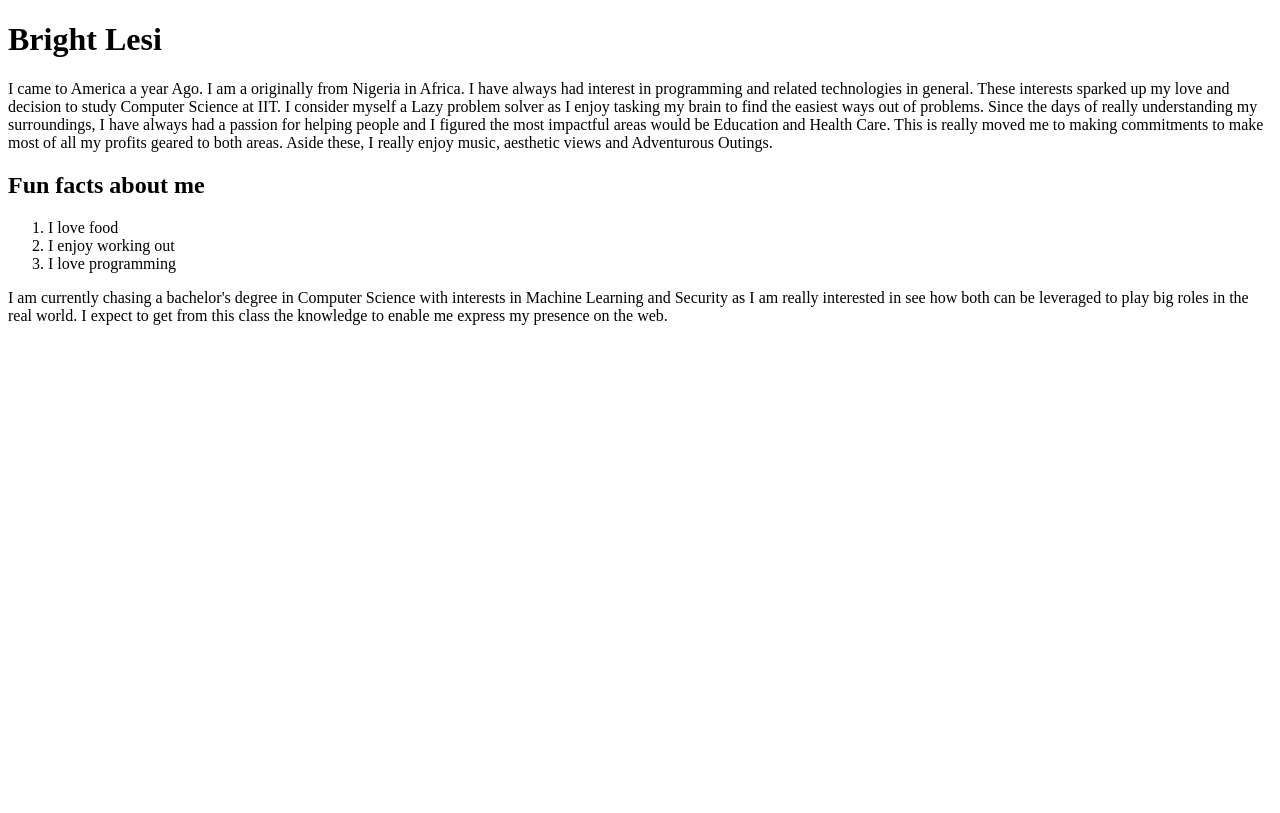
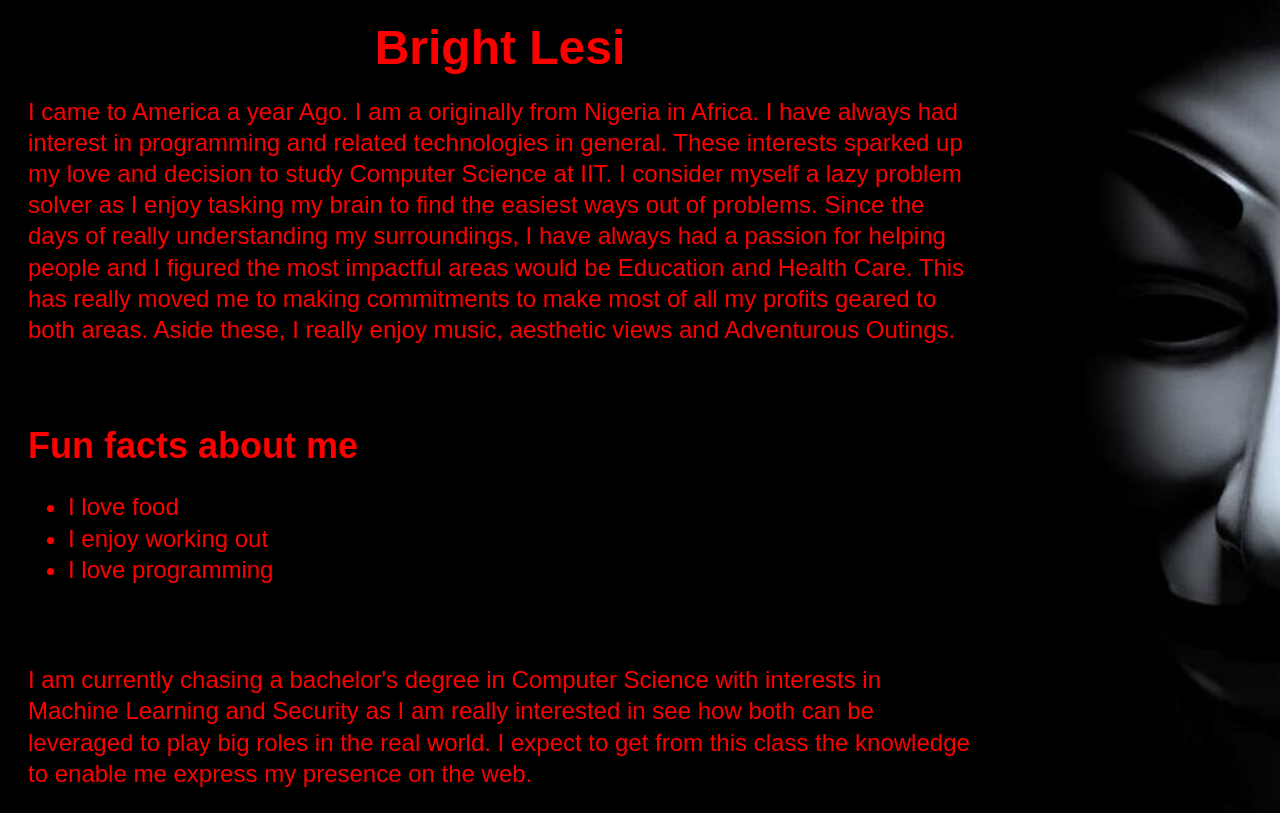
Before and after one commit to dumadi1/com330-project1, a plain HTML site: page index.html in a window 1280 px wide. Drawn offline with Linux system fonts and the light colour scheme.

Commit message:
I added an image and ccs styling

```diff
--- a/index.html
+++ b/index.html
@@ -3,29 +3,40 @@
 <head>
   <title>About-me</title>
   <meta charset="utf-8" />
+  <link rel="stylesheet" media="screen" href="styling/style.css" />
 </head>
 <body>
 
-  <h1>Bright Lesi</h1>
-  <p>
-    I came to America a year Ago. I am a originally from Nigeria in Africa.
-    I have always had interest in programming and related technologies in general.
-    These interests sparked up my love and decision to study Computer Science at IIT.
-    I consider myself a Lazy problem solver as I enjoy tasking my brain to find the easiest ways out of problems.
-    Since the days of really understanding my surroundings, I have always had a passion for helping people and I figured the most impactful areas would be Education and Health Care.
-    This is really moved me to making commitments to make most of all my profits geared to both areas.
-    Aside these, I really enjoy music, aesthetic views and Adventurous Outings.
+  <h1 id="best">Bright Lesi</h1>
+  <p >
+    I came to America a year Ago. I am a originally from Nigeria in Africa. I
+    have always had interest in programming and related technologies in general.
+    These interests sparked up my love and decision to study Computer Science at
+    IIT. I consider myself a lazy problem solver as I enjoy tasking my brain to
+    find the easiest ways out of problems. Since the days of really
+    understanding my surroundings, I have always had a passion for helping
+    people and I figured the most impactful areas would be Education and Health
+    Care. This has really moved me to making commitments to make most of all my
+    profits geared to both areas. Aside these, I really enjoy music, aesthetic
+    views and Adventurous Outings.
 
   </p>
-  <h2>Fun facts about me</h2>
-  <ol>
+  <br>
+  <p >
+    <h2>Fun facts about me</h2>
+  <ul>
     <li>I love food</li>
     <li>I enjoy working out</li>
     <li>I love programming </li>
-  </ol>
-  <p>
-    I am currently chasing a bachelor's degree in Computer Science with interests in Machine Learning and Security as I am really interested in see how both can be leveraged to play big roles in the real world.
-    I expect to get from this class the knowledge to enable me express my presence on the web.
+  </ul>
+</p>
+  <br>
+  <p >
+    I am currently chasing a bachelor's degree in Computer Science with
+    interests in Machine Learning and Security as I am really interested in see
+    how both can be leveraged to play big roles in the real world. I expect to
+    get from this class the knowledge to enable me express my presence on the
+    web.
   </p>
 
 </body>
--- /dev/null
+++ b/styling/style.css
@@ -0,0 +1,24 @@
+
+body{
+
+background-image: url(../media/anonss.jpg);
+background-size: cover;
+background-repeat: no-repeat;
+
+
+}
+html {
+  font-size: 1.5em;
+  line-height: 1.3em;
+  font-family: sans-serif,Arial;
+  text-align: left;
+  color: #FF0000;
+  padding-left: 20px;
+  padding-right: 300px;
+}
+#best{
+  text-align: center;
+}
+#test{
+  text-align: center;
+}
```
Also changed, not shown: media/anonss.jpg (added).
